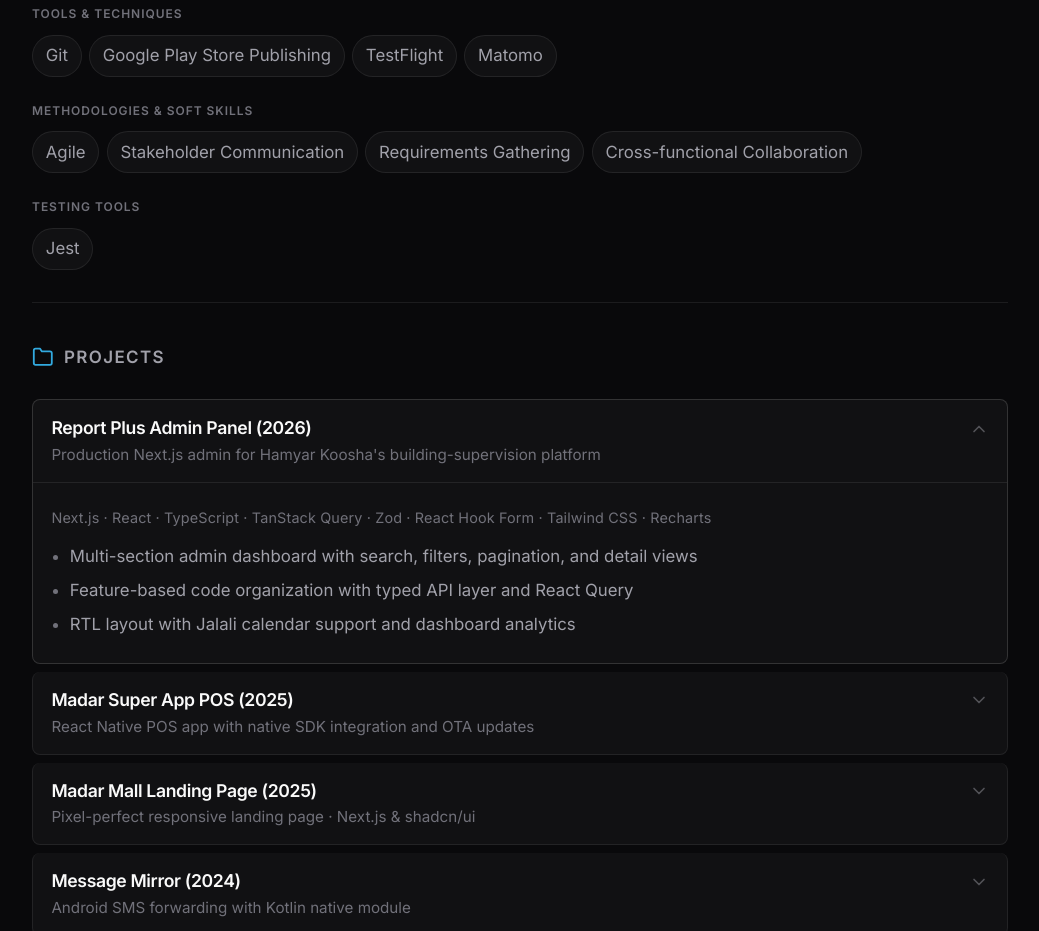
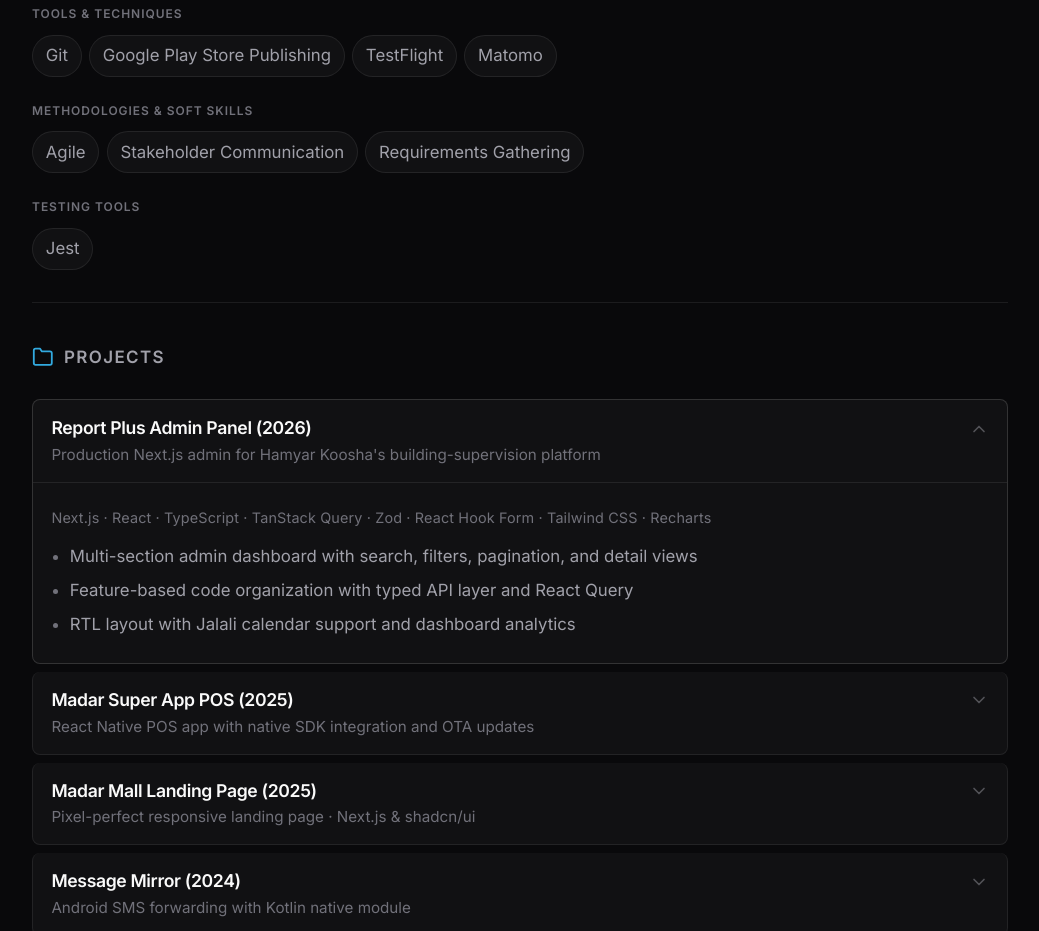
Before and after one commit to AminDannak/AminDannak.github.io, a plain HTML site: page index.html in a window 1280 px wide. Shown: the part 1880-2811 px from the top of the page, without its empty margins (120-1159 px from the left). Drawn offline with Linux system fonts and the light colour scheme.

Commit message:
chore: remove a redundant skill

```diff
--- a/index.html
+++ b/index.html
@@ -701,7 +701,6 @@
                         <li>Agile</li>
                         <li>Stakeholder Communication</li>
                         <li>Requirements Gathering</li>
-                        <li>Cross-functional Collaboration</li>
                     </ul>
                 </div>
                 <div class="skills-group">
```
